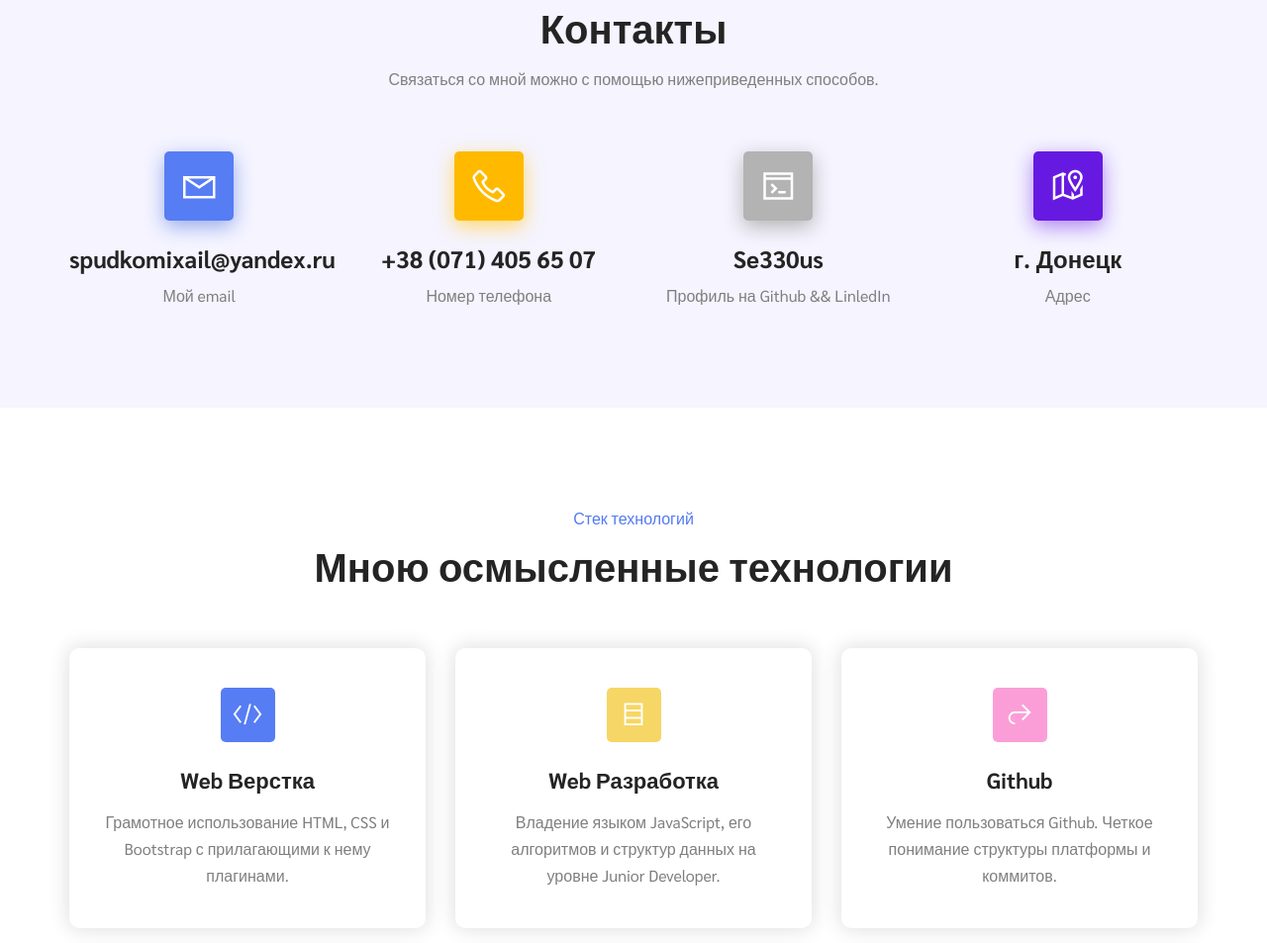
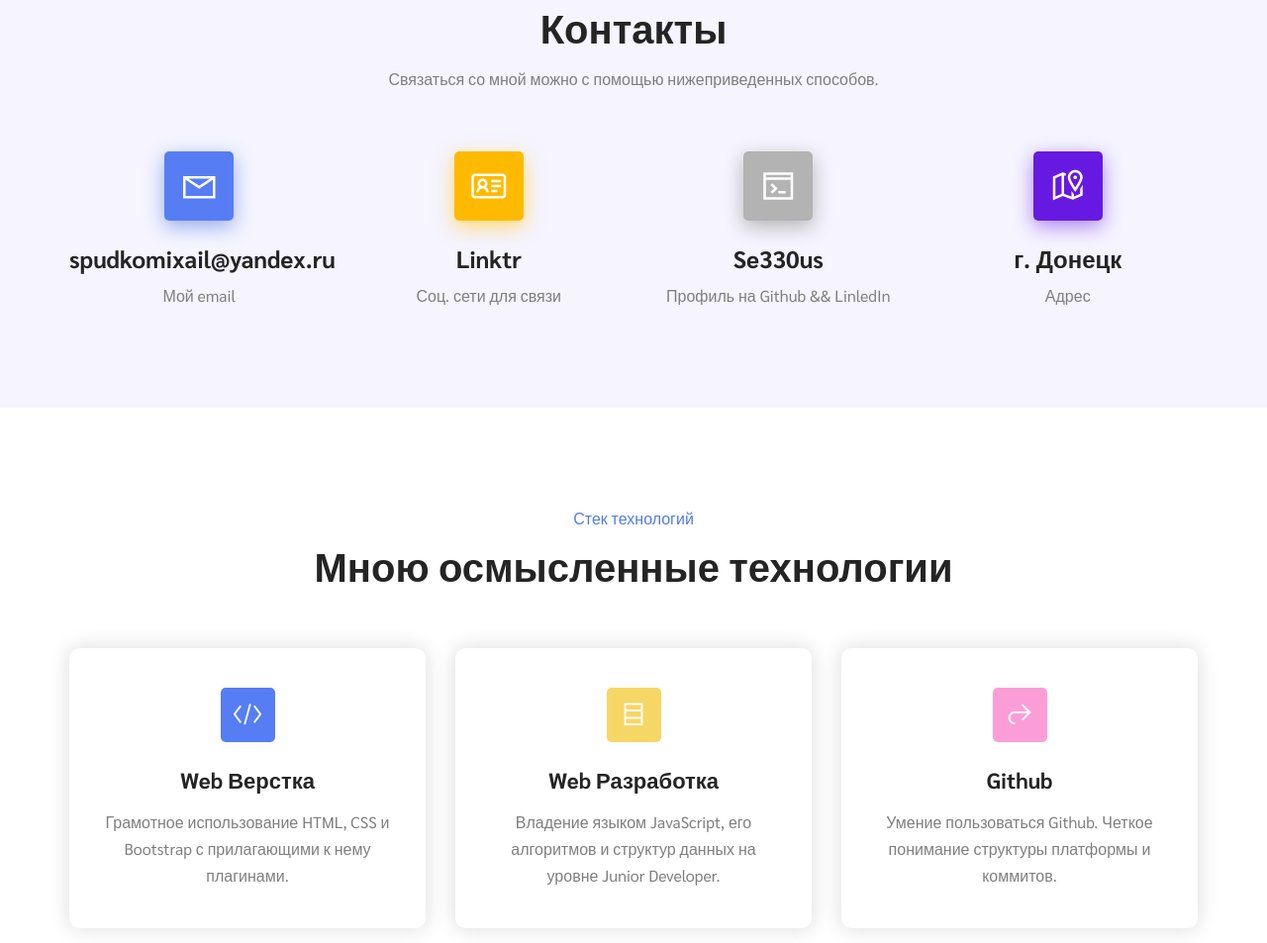
Before and after one commit to Se330us/personalsite, a plain HTML site: page index.html in a window 1280 px wide. Shown: the part 1792-2745 px from the top of the page at 99% size. Drawn offline with Linux system fonts and the light colour scheme.

Commit message:
misc fixes & improvements

```diff
--- a/index.html
+++ b/index.html
@@ -171,7 +171,7 @@
                 <div class="row">
                     <div class="col-lg-3 col-sm-6">
                         <div class="information-card">
-                            <a href="mailto:spudkomixail@yandex.ru"><i class="las la-envelope bg-1"></i></a>
+                            <a href="mailto:spudkomixail@yandex.ru" target="_blank"><i class="las la-envelope bg-1"></i></a>
                             <h3><a href="mailto:spudkomixail@yandex.ru">spudkomixail@yandex.ru</a></h3>
                             <p>Мой email</p>
                         </div>
@@ -179,9 +179,9 @@
 
                     <div class="col-lg-3 col-sm-6">
                         <div class="information-card bg-2">
-                            <a href="tel:+380714056507"><i class="las la-phone bg-2"></i></a>
-                            <h3><a href="tel:+380714056507">+38 (071) 405 65 07</a></h3>
-                            <p>Номер телефона</p>
+                            <a href="https://linktr.ee/themihaels" target="_blank"><i class="las la-id-card bg-2"></i></a>
+                            <h3><a href="https://linktr.ee/themihaels" target="_blank">Linktr</a></h3>
+                            <p>Соц. сети для связи</p>
                         </div>
                     </div>
                     <div class="col-lg-3 col-sm-6">
```
